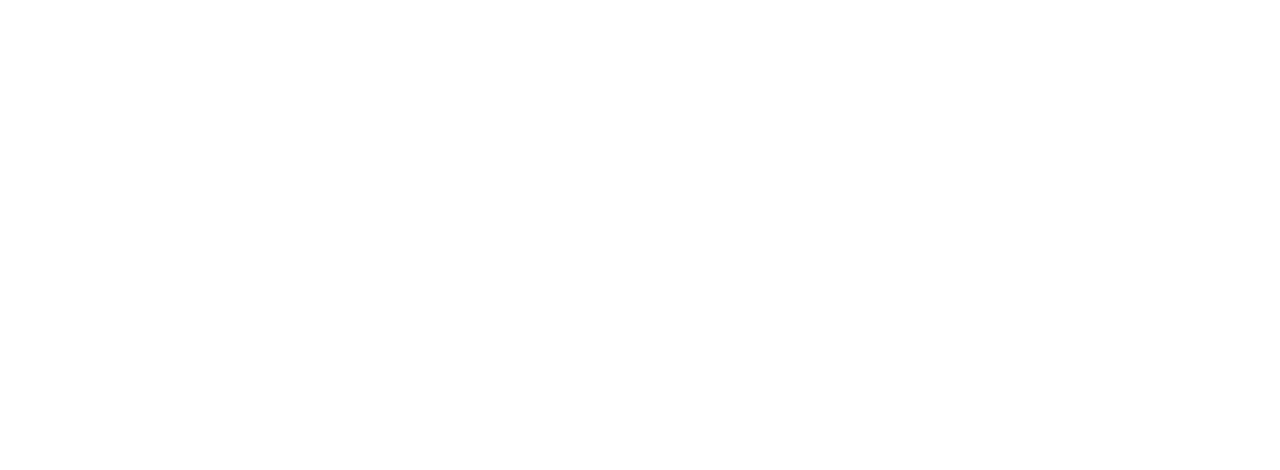
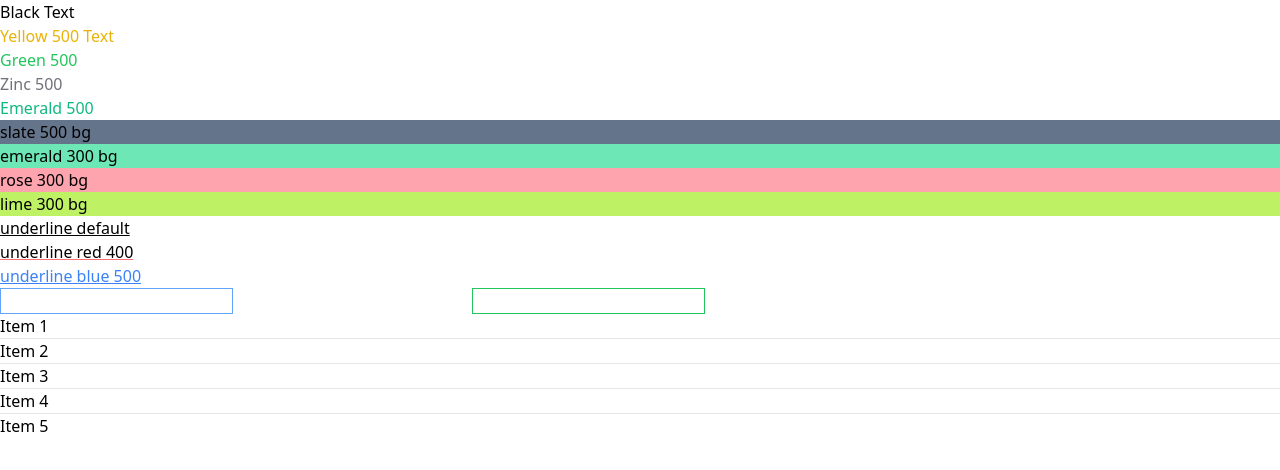
Before and after one commit to darkcohiba/tailwind-sandbox, a plain HTML site: page 02-colors/index.html in a window 1280 px wide. Drawn offline with nearby package versions, Linux system fonts and the light colour scheme.

Commit message:
Working With Colors

```diff
--- a/02-colors/index.html
+++ b/02-colors/index.html
@@ -12,14 +12,37 @@
     <!-- white, black, red, green, blue, orange, yellow, purple, lime, emerald, teal, cyan, indigo, violet, fuchsia, pink, rose, sky, gray, slate, zinc, neutral, stone, amber,  -->
 
     <!-- Text Colors -->
+    <p class="text-black">Black Text</p>
+    <p class="text-yellow-500">Yellow 500 Text</p>
+    <p class="text-green-500">Green 500</p>
+    <p class="text-zinc-500">Zinc 500</p>
+    <p class="text-emerald-500">Emerald 500</p>
 
     <!-- Background Colors -->
+    <p class="bg-slate-500">slate 500 bg</p>
+    <p class="bg-emerald-300">emerald 300 bg</p>
+    <p class="bg-rose-300">rose 300 bg</p>
+    <p class="bg-lime-300">lime 300 bg</p>
 
     <!-- Text Underline -->
+    <p class="underline ">underline default</p>
+    <p class="underline decoration-red-400">underline red 400</p>
+    <p class="underline text-blue-500">underline blue 500</p>
+
 
     <!-- Border Colors -->
+    <input type="text" class="border border-blue-400">
+    <input type="text">
+    <input type="text" class="border border-green-500">
 
     <!-- Divide Colors -->
+    <div class="divide-y">
+      <div>Item 1</div>
+      <div>Item 2</div>
+      <div>Item 3</div>
+      <div>Item 4</div>
+      <div>Item 5</div>
+    </div>
 
     <!-- Outline Colors -->
 
```
